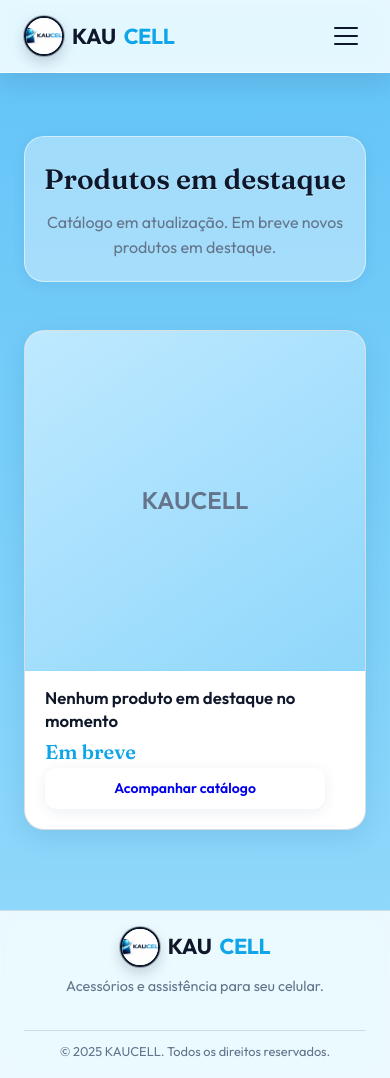
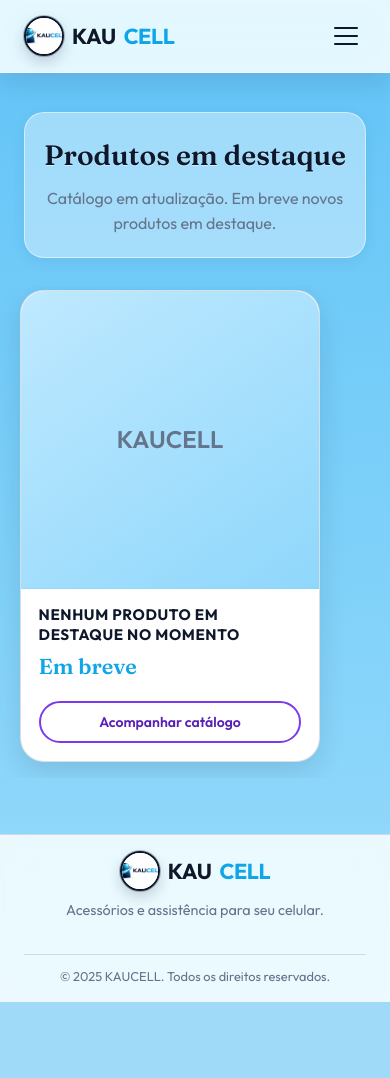
Before and after one commit to VandinDev221/Kaucell, a PHP site: page / in a window 390 px wide. After the commit the page ends 1002 px from the top, so only its background shows below. Run offline with PHP 8.4, Linux system fonts and the light colour scheme.

Commit message:
Home mobile: carrossel horizontal nos produtos em destaque
Made-with: Cursor

```diff
--- a/frontend/index.html
+++ b/frontend/index.html
@@ -36,7 +36,7 @@
           <h1 class="section-title">Produtos em destaque</h1>
           <p class="section-desc">Catálogo em atualização. Em breve novos produtos em destaque.</p>
         </header>
-        <div class="produtos-grid">
+        <div class="produtos-grid produtos-grid--destaques">
           <article class="card-produto">
             <div class="card-produto-img">KAUCELL</div>
             <h3>Nenhum produto em destaque no momento</h3>
--- a/frontend/styles.css
+++ b/frontend/styles.css
@@ -847,6 +847,104 @@ body {
   .footer-nav {
     justify-content: center;
   }
+
+  /* Home: carrossel horizontal de produtos em destaque */
+  .main--home .section-destaques {
+    padding: 2.5rem 0 3.5rem;
+  }
+
+  .main--home .section-destaques .container {
+    max-width: 100%;
+    padding-left: 0;
+    padding-right: 0;
+  }
+
+  .main--home .section-destaques .section-header {
+    margin-left: 1.5rem;
+    margin-right: 1.5rem;
+    margin-bottom: 1.75rem;
+  }
+
+  .produtos-grid--destaques {
+    display: flex;
+    flex-direction: row;
+    flex-wrap: nowrap;
+    grid-template-columns: none;
+    gap: 1rem;
+    overflow-x: auto;
+    overflow-y: visible;
+    scroll-snap-type: x mandatory;
+    scroll-padding-inline: 1.25rem;
+    padding: 0.25rem 1.25rem 1rem;
+    -webkit-overflow-scrolling: touch;
+    scrollbar-width: thin;
+    scrollbar-color: rgba(15, 23, 42, 0.25) transparent;
+  }
+
+  .produtos-grid--destaques::-webkit-scrollbar {
+    height: 6px;
+  }
+
+  .produtos-grid--destaques::-webkit-scrollbar-thumb {
+    background: rgba(15, 23, 42, 0.2);
+    border-radius: 999px;
+  }
+
+  .produtos-grid--destaques .card-produto {
+    flex: 0 0 min(86vw, 300px);
+    width: min(86vw, 300px);
+    max-width: min(86vw, 300px);
+    scroll-snap-align: center;
+    border-radius: 24px;
+    box-shadow: 0 10px 28px rgba(15, 23, 42, 0.12);
+  }
+
+  .produtos-grid--destaques .card-produto:hover {
+    transform: none;
+  }
+
+  .produtos-grid--destaques .card-produto-img {
+    aspect-ratio: 1;
+    border-radius: 24px 24px 0 0;
+  }
+
+  .produtos-grid--destaques .card-produto h3 {
+    font-family: var(--font-sans);
+    font-size: 0.95rem;
+    font-weight: 700;
+    text-transform: uppercase;
+    letter-spacing: 0.04em;
+    line-height: 1.3;
+    padding: 1rem 1.1rem 0;
+  }
+
+  .produtos-grid--destaques .card-produto-preco {
+    font-family: var(--font-serif);
+    font-size: 1.35rem;
+    font-weight: 600;
+    color: #0ea5e9;
+    padding: 0.35rem 1.1rem 0;
+  }
+
+  .produtos-grid--destaques .card-produto .btn.btn-small {
+    margin: 1rem 1.1rem 1.15rem;
+    width: calc(100% - 2.2rem);
+    max-width: none;
+    align-self: center;
+    background: #fff;
+    color: #5b21b6;
+    border: 2px solid #7c3aed;
+    border-radius: 999px;
+    font-weight: 600;
+    box-shadow: none;
+  }
+
+  .produtos-grid--destaques .card-produto .btn.btn-small:hover {
+    background: rgba(124, 58, 237, 0.08);
+    color: #5b21b6;
+    border-color: #6d28d9;
+    transform: none;
+  }
 }
 
 @media (max-width: 480px) {
@@ -855,7 +953,7 @@ body {
   }
 
   .servicos-grid,
-  .produtos-grid {
+  .produtos-grid:not(.produtos-grid--destaques) {
     grid-template-columns: 1fr;
   }
 
```
